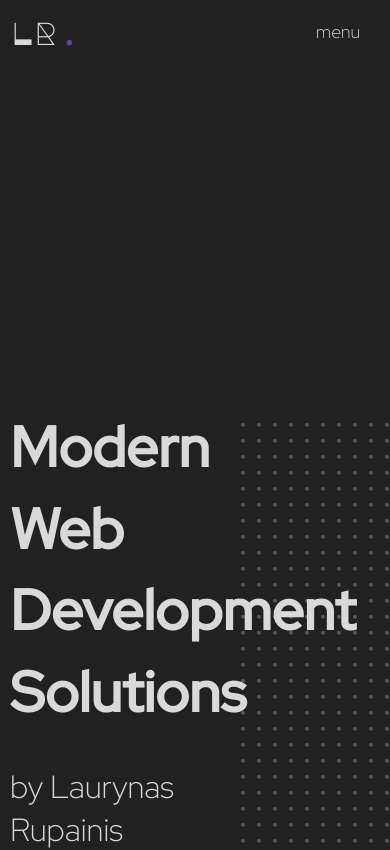
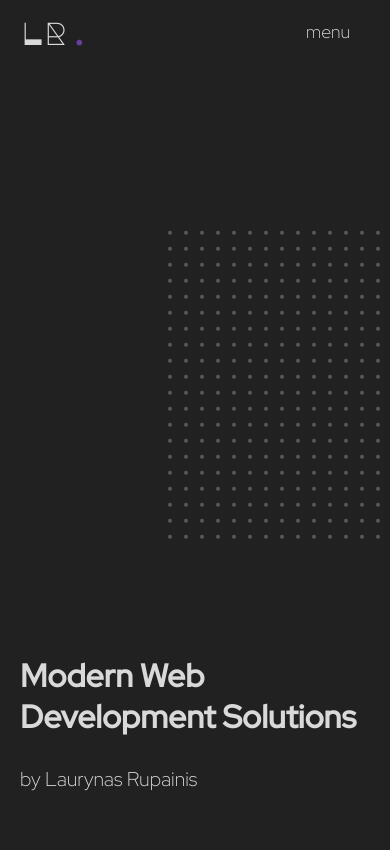
Before and after one commit to LaurynasRup/portfolio_v2, a Next.js app: page / in a window 390 px wide. Shown: the top 850 px of the page. Built offline with nearby package versions, Linux system fonts and the light colour scheme.

Commit message:
Mobile work

```diff
--- /dev/null
+++ b/components/HeroSection.tsx
@@ -0,0 +1,22 @@
+import styles from '../styles/HeroSection.module.scss';
+import DotsGraphic from './DotsGraphic';
+
+export default function HeroSection() {
+  return (
+    <section className={styles.heroSection}>
+      <div className={styles.titleWrapper}>
+        <h1 className={styles.pageTitle}>
+          {['Modern', 'Web', 'Development', 'Solutions'].map((word, idx) => (
+            <span key={idx} className={styles.pageTitleSpanOuter}>
+              <span className={styles.pageTitleSpanInner}>{word}&nbsp;</span>
+            </span>
+          ))}
+        </h1>
+        <p className={styles.pageSubtitle}>by Laurynas Rupainis</p>
+      </div>
+      <div className={styles.imageWrapper}>
+        <DotsGraphic width={732} height={465} />
+      </div>
+    </section>
+  );
+}
--- a/src/app/globals.css
+++ b/src/app/globals.css
@@ -7,7 +7,7 @@
   --single-gutter: 1rem;
   --double-gutter: 2rem;
   --nav-height: 5rem;
-  --container-width: min(var(--container), 100% - var(--double-gutter));
+  --container-width: min(var(--container), 100% - (var(--double-gutter) * 2));
 }
 
 * {
@@ -30,6 +30,7 @@ body {
 body {
   background-color: var(--primary-color-dark);
   color: var(--primary-color-light);
+  font-size: 1.8rem;
 }
 
 a {
@@ -48,15 +49,15 @@ h5 {
 
 h1 {
   margin-top: 0;
-  font-size: 5.653rem;
+  font-size: 3.6rem;
 }
 
 h2 {
-  font-size: 3.998rem;
+  font-size: 3rem;
 }
 
 h3 {
-  font-size: 2.827rem;
+  font-size: 2.2rem;
 }
 
 h4 {
@@ -141,3 +142,29 @@ h5 {
 .swiper .swiper-button-prev {
   transform: rotate(180deg);
 }
+
+@media (min-width: 780px) {
+  h1 {
+    font-size: 5.653rem;
+  }
+
+  h2 {
+    font-size: 3.998rem;
+  }
+
+  h3 {
+    font-size: 2.827rem;
+  }
+
+  /* h4 {
+    font-size: 1.999rem;
+  }
+
+  h5 {
+    font-size: 1.414rem;
+  } */
+
+  body {
+    font-size: 2rem;
+  }
+}
--- a/src/app/page.tsx
+++ b/src/app/page.tsx
@@ -2,27 +2,13 @@
 
 import AboutSection from '../../components/AboutSection';
 import ProjectsSection from '../../components/ProjectsSection';
-import styles from '../../styles/Page.module.scss';
+import HeroSection from '../../components/HeroSection';
 import DotsGraphic from '../../components/DotsGraphic';
 
 export default function Home() {
   return (
     <main>
-      <section className={styles.section}>
-        <div className={styles.titleWrapper}>
-          <h1 className={styles.pageTitle}>
-            {['Modern', 'Web', 'Development', 'Solutions'].map((word, idx) => (
-              <span key={idx} className={styles.pageTitleSpanOuter}>
-                <span className={styles.pageTitleSpanInner}>{word}&nbsp;</span>
-              </span>
-            ))}
-          </h1>
-          <p className={styles.pageSubtitle}>by Laurynas Rupainis</p>
-        </div>
-        <div className={styles.imageWrapper}>
-          <DotsGraphic width={732} height={465} />
-        </div>
-      </section>
+      <HeroSection />
       <AboutSection />
       <ProjectsSection />
     </main>
--- a/styles/AboutSection.module.scss
+++ b/styles/AboutSection.module.scss
@@ -1,3 +1,4 @@
+@import './mixins.scss';
 /* About Section */
 .sectionAbout {
   padding-top: 8rem;
@@ -7,8 +8,12 @@
   margin-right: auto;
 
   h2 span {
-    font-size: 7.6rem;
+    font-size: 6rem;
     color: var(--primary-color-purple);
+
+    @include mq_min780 {
+      font-size: 7.6rem;
+    }
   }
 }
 
@@ -44,17 +49,34 @@
   }
 }
 
+.imageWrapperLine {
+  display: none;
+
+  @include mq_min780 {
+    display: block;
+  }
+}
+
 .sectionAboutMain {
   position: relative;
-  margin-top: 3.5rem;
+  margin-top: 1rem;
   display: grid;
-  grid-template-columns: repeat(8, 1fr);
+  grid-template-columns: 1fr;
+
+  @include mq_min780 {
+    margin-top: 3.5rem;
+    grid-template-columns: repeat(8, 1fr);
+  }
 }
 
 .sectionAboutContent {
-  grid-column: span 4/9;
   opacity: 0;
   transform: translateX(5rem);
+  padding-top: 6rem;
+
+  @include mq_min780 {
+    grid-column: span 4/9;
+  }
 
   a {
     margin-top: 8rem;
@@ -62,13 +84,20 @@
 
   p {
     margin-top: 2.5rem;
-    font-size: 2rem;
   }
 }
 
 .imageWrapperNarrow {
-  position: absolute;
-  transform: translateX(-65%);
+  transform: translateX(-55%);
+  max-height: 7rem;
+  overflow: hidden;
+
+  @include mq_min780 {
+    position: absolute;
+    transform: translateX(-65%);
+    max-height: unset;
+    overflow: unset;
+  }
 }
 
 .imageWrapperLine {
--- a/styles/Page.module.scss
+++ b/styles/HeroSection.module.scss
@@ -1,29 +1,42 @@
-.section {
+@import './mixins.scss';
+
+.heroSection {
   width: 100%;
   padding-top: 8rem;
   padding-bottom: 8rem;
   width: var(--container-width);
   margin-left: auto;
   margin-right: auto;
+  min-height: unset;
+  display: grid;
+  padding-top: unset;
+  padding-bottom: unset;
+  grid-template-columns: 1fr;
 
-  &:first-of-type {
-    min-height: unset;
-    display: grid;
-    padding-top: unset;
-    padding-bottom: unset;
+  @include mq_min780 {
     grid-template-columns: repeat(8, 1fr);
   }
 }
 
 .titleWrapper {
-  padding-top: 35rem;
-  padding-bottom: 30.5rem;
   grid-column: span 5;
+
+  @include mq_min780 {
+    padding-top: 35rem;
+    padding-bottom: 30.5rem;
+    grid-template-rows: 1fr;
+  }
 }
 
 .pageTitle {
   max-width: 82rem;
   line-height: 1.2;
+  line-height: 1.1;
+  font-size: 3.2rem;
+
+  @include mq_min780 {
+    font-size: 5.6rem;
+  }
 }
 
 .pageTitleSpanOuter {
@@ -66,6 +79,47 @@
   margin-top: 2.5rem;
   animation: slide-right 0.75s cubic-bezier(0.65, 0, 0.35, 1) both;
   animation-delay: 0.6s;
+  font-size: 2rem;
+
+  @include mq_min780 {
+    font-size: 3.2rem;
+  }
+}
+
+.imageWrapper {
+  position: relative;
+  order: -1;
+  padding-top: 17rem;
+  padding-bottom: 10rem;
+  overflow: hidden;
+  margin-right: -2rem;
+
+  @include mq_min780 {
+    overflow: unset;
+    padding-top: unset;
+    padding-bottom: unset;
+    order: unset;
+    grid-column: span 3;
+    margin-right: unset;
+  }
+
+  div {
+    position: relative;
+    max-height: 32.5rem;
+    top: 60%;
+    transform: translateY(-65%);
+    left: 40%;
+
+    @include mq_min780 {
+      position: absolute;
+      max-height: unset;
+      left: 0;
+    }
+  }
+
+  .dot:hover {
+    pointer-events: all;
+  }
 }
 
 @keyframes slide-right {
@@ -83,18 +137,3 @@
     opacity: 1;
   }
 }
-
-.imageWrapper {
-  position: relative;
-
-  div {
-    position: absolute;
-    top: 60%;
-    transform: translateY(-65%);
-    left: 0;
-  }
-
-  .dot:hover {
-    pointer-events: all;
-  }
-}
--- /dev/null
+++ b/styles/mixins.scss
@@ -0,0 +1,11 @@
+@mixin mq_min780 {
+  @media (min-width: 780px) {
+    @content;
+  }
+}
+
+@mixin mq_min960 {
+  @media (min-width: 960px) {
+    @content;
+  }
+}
```
